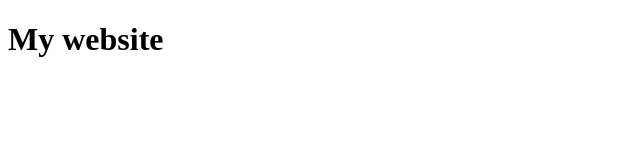
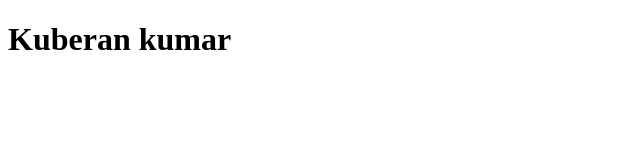
Before and after one commit to Ragulros27/Samplerepo, a plain HTML site: page index.html in a window 1280 px wide. Shown: the whole page, without its empty margins (0-640 px from the left). Drawn offline with Linux system fonts and the light colour scheme.

Commit message:
feat: changed name

```diff
--- a/index.html
+++ b/index.html
@@ -6,6 +6,6 @@
     <title>Doc</title>
   </head>
   <body>
-    <h1>My website</h1>
+    <h1>Kuberan kumar</h1>
   </body>
 </html>
```
